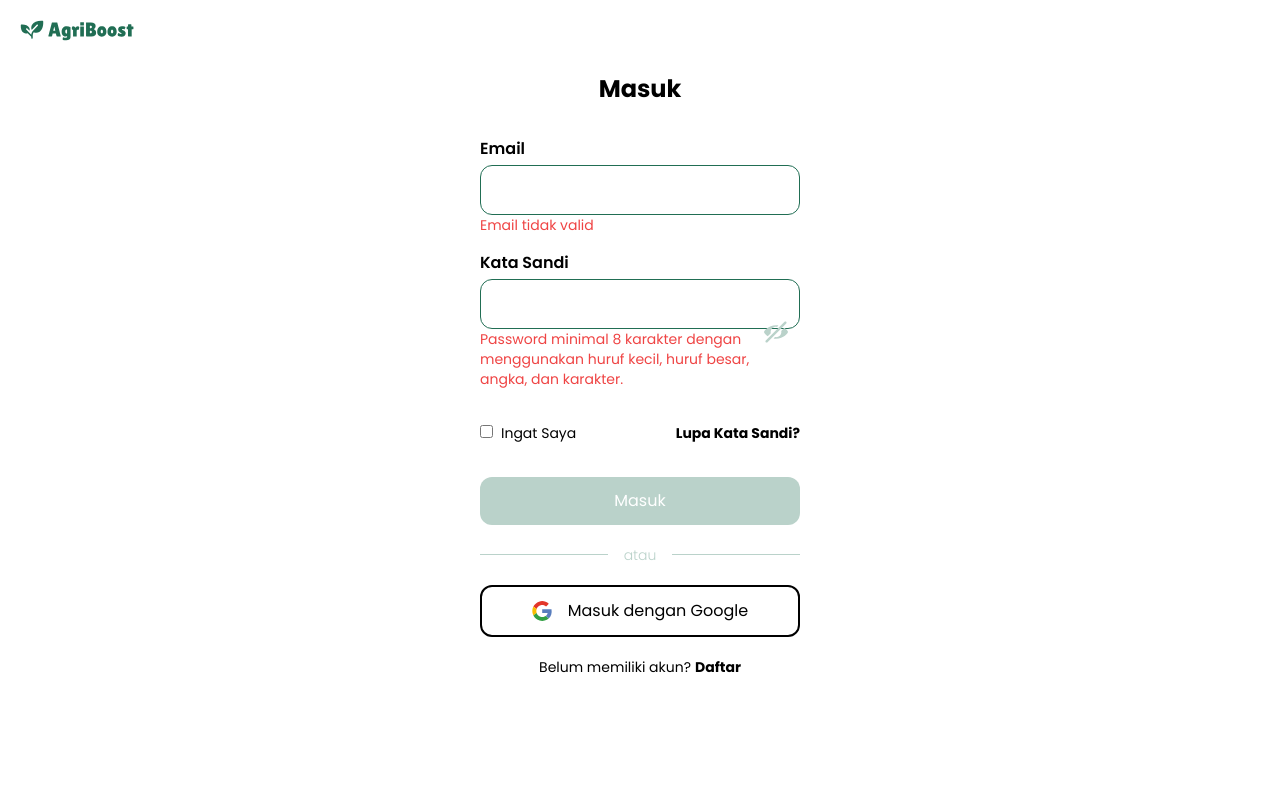
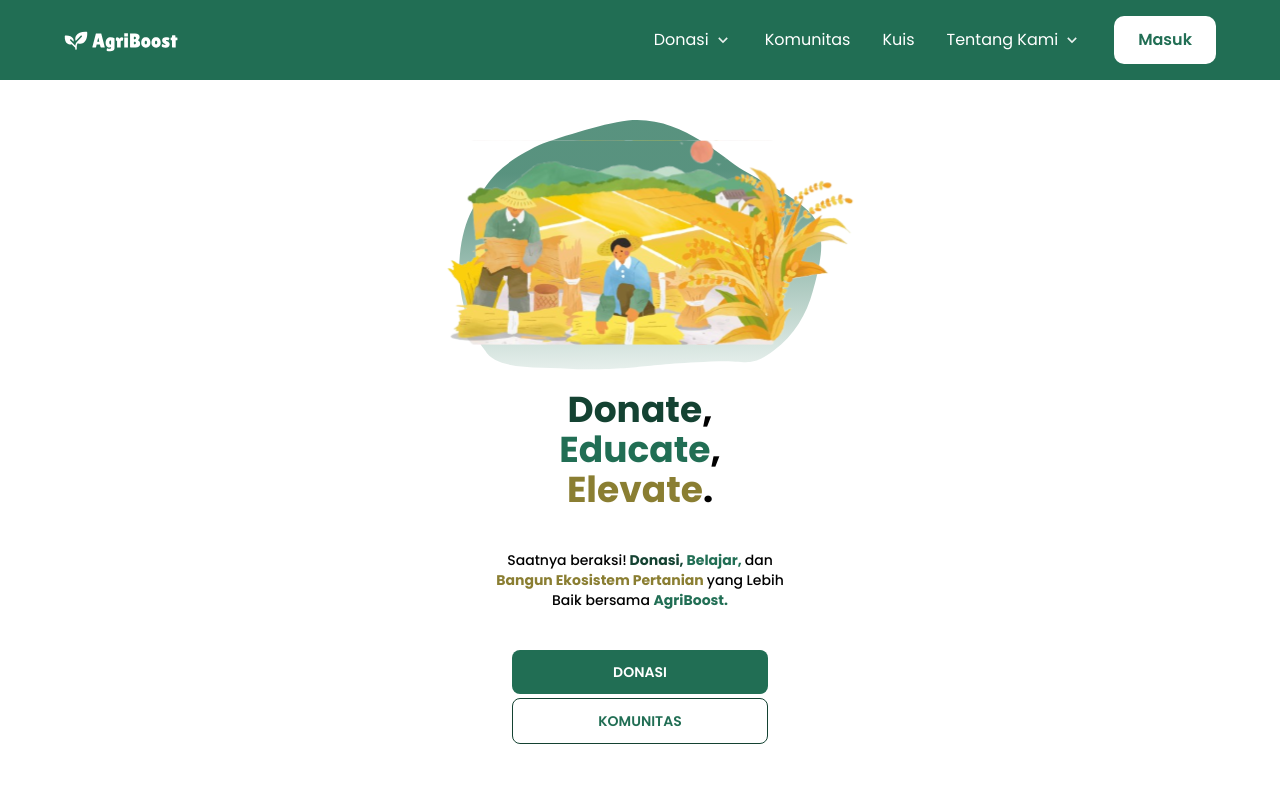
Before and after one commit to lovsctnu2/Agriboost, a React (Vite) app: page / in a window 1280 px wide. Shown: the top 800 px of the page. Built offline with nearby package versions, Linux system fonts and the light colour scheme.

Commit message:
Fixing Router

```diff
--- a/src/components/Header.tsx
+++ b/src/components/Header.tsx
@@ -57,7 +57,7 @@
                             </ul>
                         )}
                     </div>
-                    <Link to="/" className="bg-white text-custom-green text-base font-semibold py-3 px-6 rounded-[10px]">Masuk</Link>
+                    <Link to="/login" className="bg-white text-custom-green text-base font-semibold py-3 px-6 rounded-[10px]">Masuk</Link>
                 </div>
                 <button className="md:hidden" onClick={toggleDropdown}>
                     <img src={Hamburger} className="inline-block" alt="Hamburger Menu" />
--- a/src/pages/LoginPage/Login.tsx
+++ b/src/pages/LoginPage/Login.tsx
@@ -113,7 +113,7 @@
           console.log(data)
           login(data, (success, message) => {
             if (success) {
-              navigate('/home');
+              navigate('/biodata');
             } else {
               console.error("Login gagal:", message);
               setErrorLogin("Login gagal. Email atau password salah")
@@ -144,7 +144,7 @@
 
     useEffect(() => {
         inputTerisi();
-    }, [email, password, isChecked]); // Tambahkan isChecked ke dependency array
+    }, [email, password, isChecked]);
 
     return (
         <div>
@@ -186,7 +186,7 @@
                                 <input
                                     type="checkbox"
                                     id="remember"
-                                    checked={isChecked} // Perbaikan di sini
+                                    checked={isChecked}
                                     onChange={handleCheckboxChange}
                                 />
                                 <label htmlFor="remember" className="text-sm ml-2">
--- a/src/pages/LoginPage/SignUp.tsx
+++ b/src/pages/LoginPage/SignUp.tsx
@@ -157,7 +157,7 @@
                                 <input
                                     type="checkbox"
                                     id="remember"
-                                    checked={isChecked} // Perbaikan di sini
+                                    checked={isChecked}
                                     onChange={handleCheckboxChange}
                                 />
                                 <label htmlFor="remember" className="ml-3 mt-0 text-sm">
--- a/src/routers/routers.tsx
+++ b/src/routers/routers.tsx
@@ -14,7 +14,7 @@
 
 const router = createBrowserRouter([
   {
-    path: "/",
+    path: "/login",
     element: (
       <MainLayout>
         <Login/>
@@ -30,7 +30,7 @@
     ),
   },
   {
-    path: "/landing",
+    path: "/",
     element: (
       <MainLayout>
         <Landing/>
```
Also changed, not shown: src/components/hamburger.tsx (deleted).
